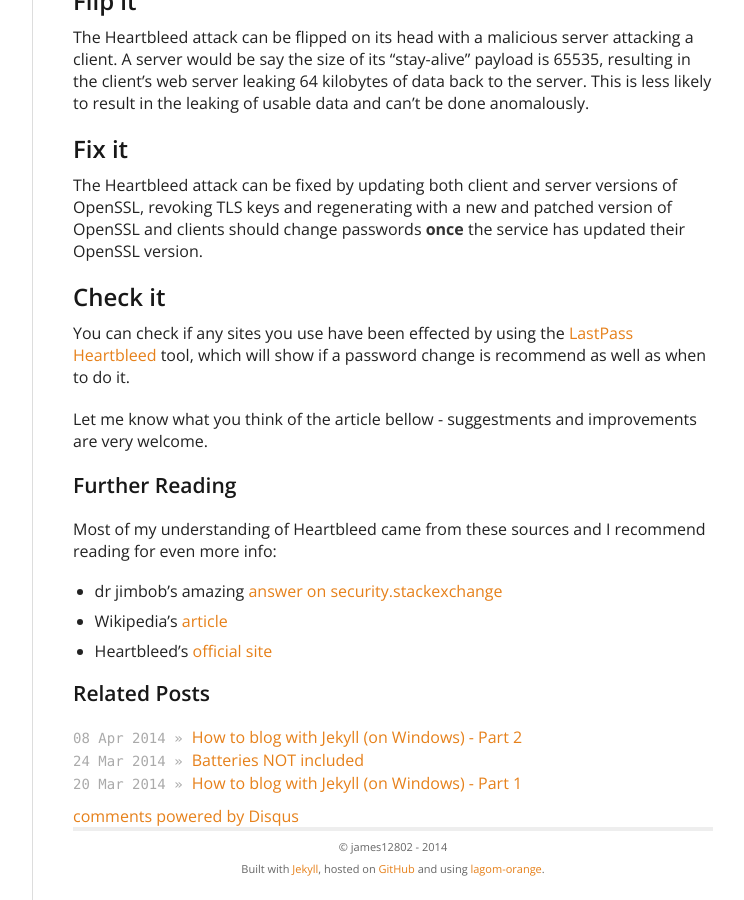
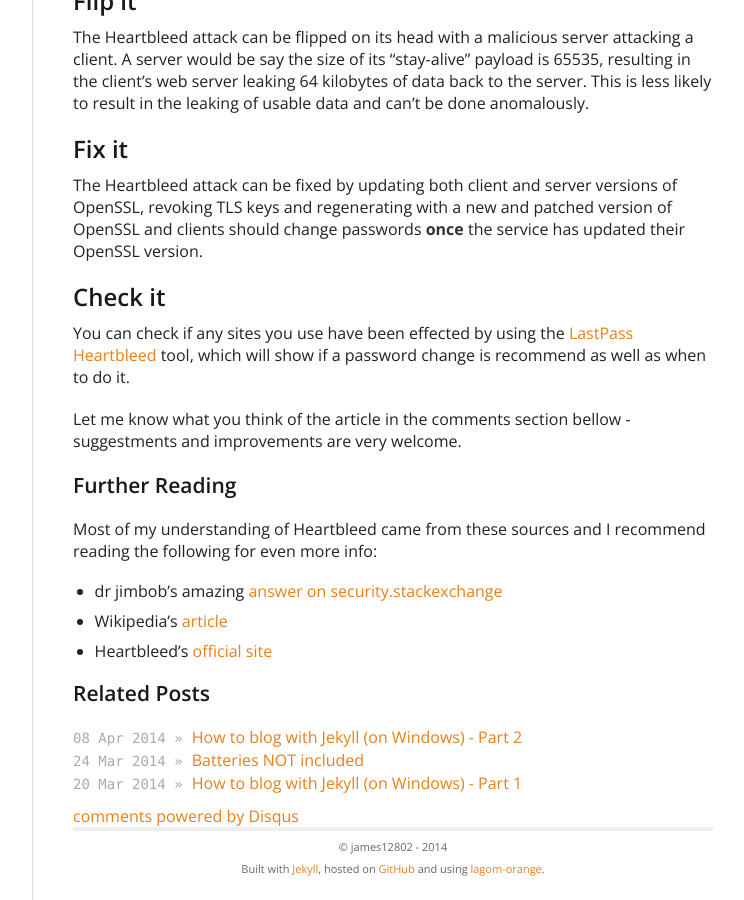
Before and after one commit to ruxia/james12802.github.io, a Jekyll site: the page built from _posts/2014-04-11-what-is-heartbleed.md, in a window 1280 px wide and 900 px high, scrolled down 1996 px. Shown: the whole window, without its empty margins (378-1122 px from the left). Built offline with Jekyll 4.4.1, drawn with Linux system fonts in a browser that asks for light colours; nearby versions of some CDN libraries; comment, search, counter and statistics services are not loaded; some of the changed text lies outside the part shown.

Commit message:
Phrasing

```diff
--- a/_posts/2014-04-11-what-is-heartbleed.md
+++ b/_posts/2014-04-11-what-is-heartbleed.md
@@ -29,7 +29,7 @@ To reduce the number of negotiations between server and client, "Heartbeats" whe
 ## Heartbeat Extension
 When the client sends a "Heartbeat" message it consist of a payload and a header - which contains info on the size of the payload. For example a "Heartbeat" could be sent with:
 
-    header: 14 payload: james'-payload
+    header: 14, payload: james'-payload
 
 The webserver receives the message and saves both the payload and the header in its memory. The server responds with a "keep-alive" message, but first an OpenSSL library reads last 14 characters the server stored in its memory and then sends the message to the client. These 14 characters should be the contents of the payload and if they are, connection continues.
 
@@ -51,10 +51,10 @@ The Heartbleed attack can be fixed by updating both client and server versions o
 ## Check it
 You can check if any sites you use have been effected by using the [LastPass Heartbleed][lp] tool, which will show if a password change is recommend as well as when to do it.
 
-Let me know what you think of the article bellow - suggestments and improvements are very welcome.
+Let me know what you think of the article in the comments section bellow - suggestments and improvements are very welcome.
 
 ### Further Reading
-Most of my understanding of Heartbleed came from these sources and I recommend reading for even more info:
+Most of my understanding of Heartbleed came from these sources and I recommend reading the following for even more info:
 
 * dr jimbob's amazing [answer on security.stackexchange][se]
 * Wikipedia's [article][wiki]
```
